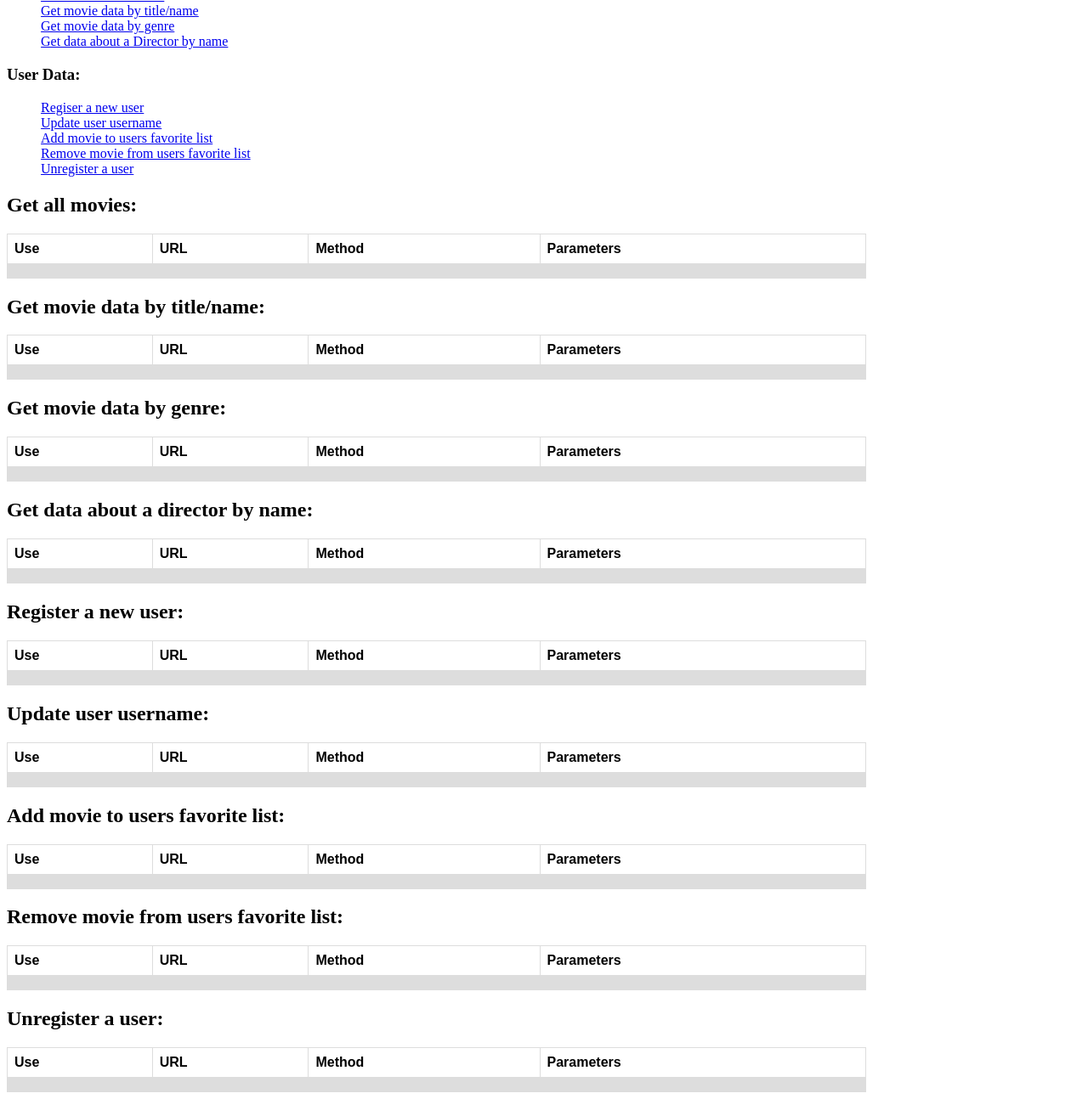
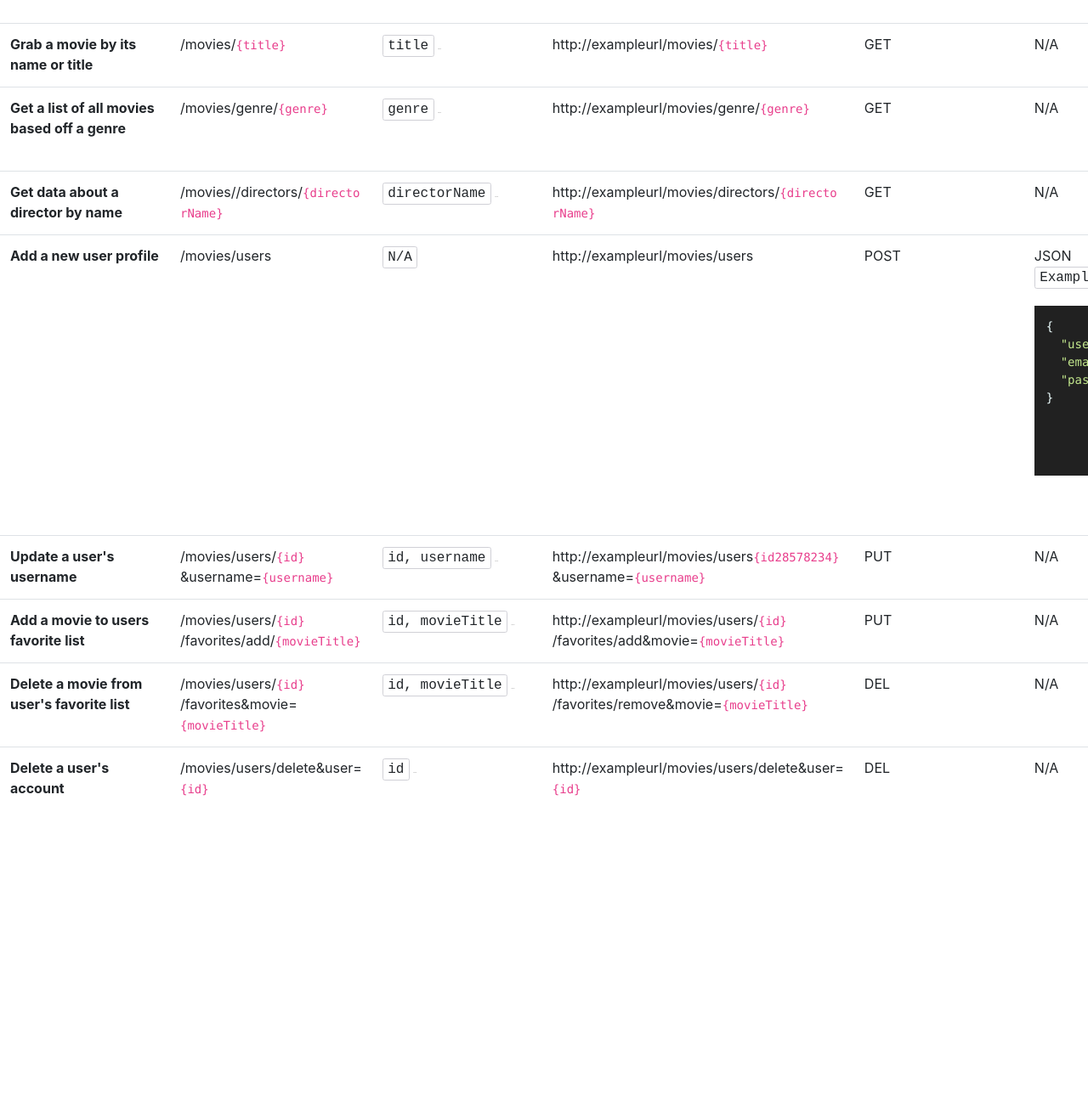
Before and after one commit to aidenmayoros/myFlix, a website: page public/documentation.html in a window 1280 px wide. Shown: the part 203-1497 px from the top of the page at 85% size. After the commit the page ends 1173 px from the top, so only its background shows below. Drawn offline with nearby package versions, Linux system fonts and the light colour scheme.

Commit message:
2.5 submission working doc page & endpoints

```diff
--- a/public/documentation.css
+++ b/public/documentation.css
@@ -1,20 +1,34 @@
+h1 {
+	margin: 0.5em;
+}
+
 ul {
 	list-style-type: none;
 }
 
-table {
-	font-family: arial, sans-serif;
-	border-collapse: collapse;
-	width: 80%;
+.bordered_box {
+	font-family: monospace;
+	padding: 2pt 4pt;
+	border: 1px solid #d0d0d6;
+	border-radius: 2pt;
+	white-space: unset;
+	background-color: #ffffff;
 }
 
-td,
-th {
-	border: 1px solid #dddddd;
-	text-align: left;
-	padding: 8px;
+.parameter_required {
+	color: #8a8a8a;
+	font-size: 1px;
 }
 
-tr:nth-child(even) {
-	background-color: #dddddd;
+.table th {
+	min-width: 200px;
 }
+
+.wide_td {
+	min-width: 350px;
+}
+
+code {
+	overflow: scroll;
+	height: 200px;
+}
--- a/public/documentation.html
+++ b/public/documentation.html
@@ -5,6 +5,13 @@
   <meta charset="UTF-8">
   <meta http-equiv="X-UA-Compatible" content="IE=edge">
   <meta name="viewport" content="width=device-width, initial-scale=1.0">
+  <!-- Bootstrap CSS -->
+  <link rel="stylesheet" href="https://cdn.jsdelivr.net/npm/bootstrap@4.0.0/dist/css/bootstrap.min.css"
+    integrity="sha384-Gn5384xqQ1aoWXA+058RXPxPg6fy4IWvTNh0E263XmFcJlSAwiGgFAW/dAiS6JXm" crossorigin="anonymous">
+  <!-- Code block styling CSS -->
+  <link rel="stylesheet"
+    href="https://cdnjs.cloudflare.com/ajax/libs/highlight.js/11.7.0/styles/base16/material-darker.min.css">
+  <!-- Other CSS files -->
   <link rel="stylesheet" href="./documentation.css">
   <title>myFlix API Documentation</title>
 </head>
@@ -12,175 +19,149 @@
 <body>
   <h1>myFlix API Documentation:</h1>
   <hr>
-  <h2>Quick Links</h2>
-  <div>
-    <h3>Movie Data:</h3>
-    <div>
-      <ul>
-        <li><a href="#">Get a list of all movies</a></li>
-        <li><a href="#">Get movie data by title/name</a></li>
-        <li><a href="#">Get movie data by genre</a></li>
-        <li><a href="#">Get data about a Director by name</a></li>
-      </ul>
-    </div>
-  </div>
-  <div>
-    <h3>User Data:</h3>
-    <div>
-      <ul>
-        <li><a href="#">Regiser a new user</a></li>
-        <li><a href="#">Update user username</a></li>
-        <li><a href="#">Add movie to users favorite list</a></li>
-        <li><a href="#">Remove movie from users favorite list</a></li>
-        <li><a href="#">Unregister a user</a></li>
-      </ul>
-    </div>
+  <div class="table-responsive">
+    <table class="table">
+      <thead class="thead-dark">
+        <tr>
+          <th scope="col">Use</th>
+          <th scope="col">URL</th>
+          <th scope="col">Parameters</th>
+          <th scope="col">Request URL example</th>
+          <th scope="col">HTTP Method</th>
+          <th scope="col">Request body format</th>
+          <th scope="col">Response data</th>
+        </tr>
+      </thead>
+      <tbody>
+        <tr>
+          <th scope="row">Get a list of all movies</th>
+          <td>/movies</td>
+          <td><span class="bordered_box">N/A</span></td>
+          <td class="wide_td">http://exampleurl/movies</td>
+          <td>GET</td>
+          <td>N/A</td>
+          <td class="wide_td">A JSON object showing data of all movies. <br><span class="bordered_box">Example:</span>
+          </td>
+        </tr>
+        <tr>
+          <th scope="row">Grab a movie by its name or title</th>
+          <td>/movies/<code>{title}</code></td>
+          <td><span class="bordered_box">title</span> <span class="parameter_required">required</span></td>
+          <td class="wide_td">http://exampleurl/movies/<code>{title}</code></td>
+          <td>GET</td>
+          <td>N/A</td>
+          <td>JSON object showing data about a single movie.<br><span class="bordered_box">Example:</span></td>
+        </tr>
+        <tr>
+          <th scope="row">Get a list of all movies based off a genre</th>
+          <td>/movies/genre/<code>{genre}</code></td>
+          <td><span class="bordered_box">genre</span> <span class="parameter_required">required</span></td>
+          <td class="wide_td">http://exampleurl/movies/genre/<code>{genre}</code></td>
+          <td>GET</td>
+          <td>N/A</td>
+          <td class="wide_td">JSON object showing data about all found movies that share a genre type.<br><span
+              class="bordered_box">Example:</span></td>
+        </tr>
+        <tr>
+          <th scope="row">Get data about a director by name</th>
+          <td>/movies//directors/<code>{directorName}</code></td>
+          <td><span class="bordered_box">directorName</span> <span class="parameter_required">required</span></td>
+          <td class="wide_td">http://exampleurl/movies/directors/<code>{directorName}</code></td>
+          <td>GET</td>
+          <td>N/A</td>
+          <td class="wide_td">JSON object showing details of the found director.<br><span
+              class="bordered_box">Example:</span>
+          </td>
+        </tr>
+        <tr>
+          <th scope="row">Add a new user profile</th>
+          <td>/movies/users</td>
+          <td><span class="bordered_box">N/A</span></td>
+          <td class="wide_td">http://exampleurl/movies/users</td>
+          <td>POST</td>
+          <td class="wide_td">JSON<br>
+            <span class="bordered_box">Example:</span><br>
+            <pre>
+              <code>{
+  "userName": "exampleUsername",
+  "email": "example@gmail.com",
+  "password": "password"
+}             </code>
+            </pre>
+          </td>
+          <td class="wide_td">JSON object showing newly created user.<br><span class="bordered_box">Example:</span>
+            <pre>
+            <code>{
+  "userName": "AidenM",
+  "email": "aiden@gmail.com",
+  "password": "password",
+  "id": "dec2dadf-07e7-4aeb-9056-690cc2f6196b"
+}           </code>
+          </pre>
+          </td>
+        </tr>
+        <tr>
+          <th scope="row">Update a user's username</th>
+          <td>/movies/users/<code>{id}</code>&username=<code>{username}</code></td>
+          <td><span class="bordered_box">id, username</span> <span class="parameter_required">required</span></td>
+          <td class="wide_td">http://exampleurl/movies/users<code>{id28578234}</code>&username=<code>{username}</code>
+          </td>
+          <td>PUT</td>
+          <td>N/A</td>
+          <td class="wide_td">JSON obejct showing user and updated username.<br><span
+              class="bordered_box">Example:</span></td>
+        </tr>
+        <tr>
+          <th scope="row">Add a movie to users favorite list</th>
+          <td>/movies/users/<code>{id}</code>/favorites/add/<code>{movieTitle}</code></td>
+          <td><span class="bordered_box">id, movieTitle</span> <span class="parameter_required">required</span></td>
+          <td class="wide_td">
+            http://exampleurl/movies/users/<code>{id}</code>/favorites/add&movie=<code>{movieTitle}</code>
+          </td>
+          <td>PUT</td>
+          <td>N/A</td>
+          <td class="wide_td">JSON object showing added movie to favorite list.<br><span
+              class="bordered_box">Example:</span></td>
+        </tr>
+        <tr>
+          <th scope="row">Delete a movie from user's favorite list</th>
+          <td>/movies/users/<code>{id}</code>/favorites&movie=<code>{movieTitle}</code></td>
+          <td><span class="bordered_box">id, movieTitle</span> <span class="parameter_required">required</span></td>
+          <td class="wide_td">
+            http://exampleurl/movies/users/<code>{id}</code>/favorites/remove&movie=<code>{movieTitle}</code></td>
+          <td>DEL</td>
+          <td>N/A</td>
+          <td class="wide_td">JSON object showing movie that was deleted from users favorites.<br><span
+              class="bordered_box">Example:</span></td>
+        </tr>
+        <tr>
+          <th scope="row">Delete a user's account</th>
+          <td>/movies/users/delete&user=<code>{id}</code></td>
+          <td><span class="bordered_box">id</span> <span class="parameter_required">required</span></td>
+          <td class="wide_td">http://exampleurl/movies/users/delete&user=<code>{id}</code></td>
+          <td>DEL</td>
+          <td>N/A</td>
+          <td class="wide_td">JSON object showing the user that was deleted.<br><span
+              class="bordered_box">Example:</span></td>
+        </tr>
+      </tbody>
+    </table>
   </div>
 
-  <h2>Get all movies:</h2>
-  <table>
-    <tr>
-      <th>Use</th>
-      <th>URL</th>
-      <th>Method</th>
-      <th>Parameters</th>
-    </tr>
-    <tr>
-      <td></td>
-      <td></td>
-      <td></td>
-      <td></td>
-    </tr>
-  </table>
-
-  <h2>Get movie data by title/name:</h2>
-  <table>
-    <tr>
-      <th>Use</th>
-      <th>URL</th>
-      <th>Method</th>
-      <th>Parameters</th>
-    </tr>
-    <tr>
-      <td></td>
-      <td></td>
-      <td></td>
-      <td></td>
-    </tr>
-  </table>
-
-  <h2>Get movie data by genre:</h2>
-  <table>
-    <tr>
-      <th>Use</th>
-      <th>URL</th>
-      <th>Method</th>
-      <th>Parameters</th>
-    </tr>
-    <tr>
-      <td></td>
-      <td></td>
-      <td></td>
-      <td></td>
-    </tr>
-  </table>
-
-  <h2>Get data about a director by name:</h2>
-  <table>
-    <tr>
-      <th>Use</th>
-      <th>URL</th>
-      <th>Method</th>
-      <th>Parameters</th>
-    </tr>
-    <tr>
-      <td></td>
-      <td></td>
-      <td></td>
-      <td></td>
-    </tr>
-  </table>
-
-  <h2>Register a new user:</h2>
-  <table>
-    <tr>
-      <th>Use</th>
-      <th>URL</th>
-      <th>Method</th>
-      <th>Parameters</th>
-    </tr>
-    <tr>
-      <td></td>
-      <td></td>
-      <td></td>
-      <td></td>
-    </tr>
-  </table>
-
-  <h2>Update user username:</h2>
-  <table>
-    <tr>
-      <th>Use</th>
-      <th>URL</th>
-      <th>Method</th>
-      <th>Parameters</th>
-    </tr>
-    <tr>
-      <td></td>
-      <td></td>
-      <td></td>
-      <td></td>
-    </tr>
-  </table>
-
-  <h2>Add movie to users favorite list:</h2>
-  <table>
-    <tr>
-      <th>Use</th>
-      <th>URL</th>
-      <th>Method</th>
-      <th>Parameters</th>
-    </tr>
-    <tr>
-      <td></td>
-      <td></td>
-      <td></td>
-      <td></td>
-    </tr>
-  </table>
-
-  <h2>Remove movie from users favorite list:</h2>
-  <table>
-    <tr>
-      <th>Use</th>
-      <th>URL</th>
-      <th>Method</th>
-      <th>Parameters</th>
-    </tr>
-    <tr>
-      <td></td>
-      <td></td>
-      <td></td>
-      <td></td>
-    </tr>
-  </table>
-
-  <h2>Unregister a user:</h2>
-  <table>
-    <tr>
-      <th>Use</th>
-      <th>URL</th>
-      <th>Method</th>
-      <th>Parameters</th>
-    </tr>
-    <tr>
-      <td></td>
-      <td></td>
-      <td></td>
-      <td></td>
-    </tr>
-  </table>
-
+  <!-- Bootstrap scripts -->
+  <script src="https://code.jquery.com/jquery-3.2.1.slim.min.js"
+    integrity="sha384-KJ3o2DKtIkvYIK3UENzmM7KCkRr/rE9/Qpg6aAZGJwFDMVNA/GpGFF93hXpG5KkN"
+    crossorigin="anonymous"></script>
+  <script src="https://cdn.jsdelivr.net/npm/popper.js@1.12.9/dist/umd/popper.min.js"
+    integrity="sha384-ApNbgh9B+Y1QKtv3Rn7W3mgPxhU9K/ScQsAP7hUibX39j7fakFPskvXusvfa0b4Q"
+    crossorigin="anonymous"></script>
+  <script src="https://cdn.jsdelivr.net/npm/bootstrap@4.0.0/dist/js/bootstrap.min.js"
+    integrity="sha384-JZR6Spejh4U02d8jOt6vLEHfe/JQGiRRSQQxSfFWpi1MquVdAyjUar5+76PVCmYl"
+    crossorigin="anonymous"></script>
+  <!-- Code block script -->
+  <script src="https://cdnjs.cloudflare.com/ajax/libs/highlight.js/11.7.0/highlight.min.js"></script>
+  <script src="https://cdnjs.cloudflare.com/ajax/libs/highlight.js/11.7.0/languages/go.min.js"></script>
+  <script>hljs.highlightAll();</script>
 </body>
 
 </html>
```
Also changed, not shown: index.js (+4 -4 lines), log.txt (+10 -0 lines).
